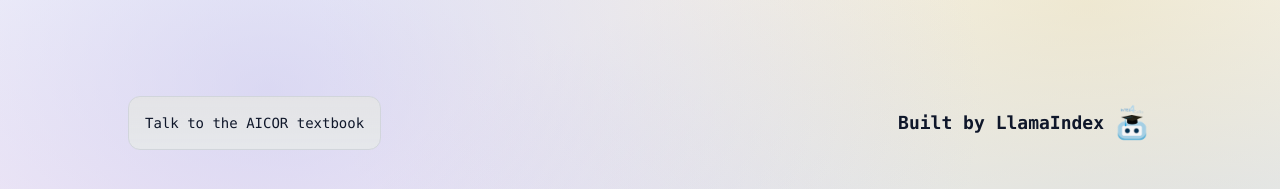
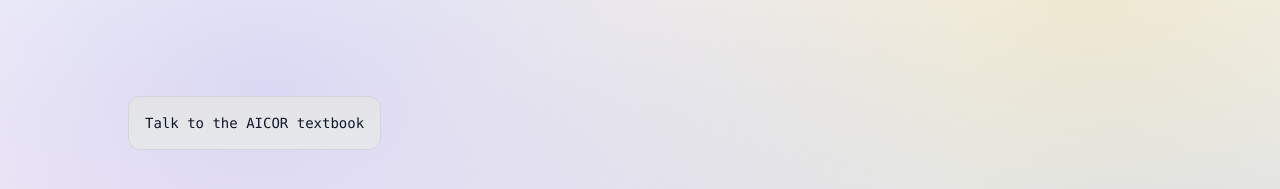
Before and after one commit to yxzhan/llamaindex-app, a Next.js app in the folder textbook-chat/: page / in a window 1280 px wide. Shown: the top 189 px of the page. Built offline with nearby package versions, Linux system fonts and the light colour scheme; no server answers.

Commit message:
delete header element

```diff
--- a/textbook-chat/app/components/header.tsx
+++ b/textbook-chat/app/components/header.tsx
@@ -6,22 +6,6 @@ export default function Header() {
       <p className="fixed left-0 top-0 flex w-full justify-cesnter border-b border-gray-300 bg-gradient-to-b from-zinc-200 pb-6 pt-8 backdrop-blur-2xl dark:border-neutral-800 dark:bg-zinc-800/30 dark:from-inherit lg:static lg:w-auto  lg:rounded-xl lg:border lg:bg-gray-200 lg:p-4 lg:dark:bg-zinc-800/30">
       Talk to the AICOR textbook
       </p>
-      <div className="fixed bottom-0 left-0 flex h-48 w-full items-end justify-center bg-gradient-to-t from-white via-white dark:from-black dark:via-black lg:static lg:h-auto lg:w-auto lg:bg-none">
-        <a
-          href="https://www.llamaindex.ai/"
-          className="flex items-center justify-center font-nunito text-lg font-bold gap-2"
-        >
-          <span>Built by LlamaIndex</span>
-          <Image
-            className="rounded-xl"
-            src="/llama.png"
-            alt="Llama Logo"
-            width={40}
-            height={40}
-            priority
-          />
-        </a>
-      </div>
     </div>
   );
 }
```
